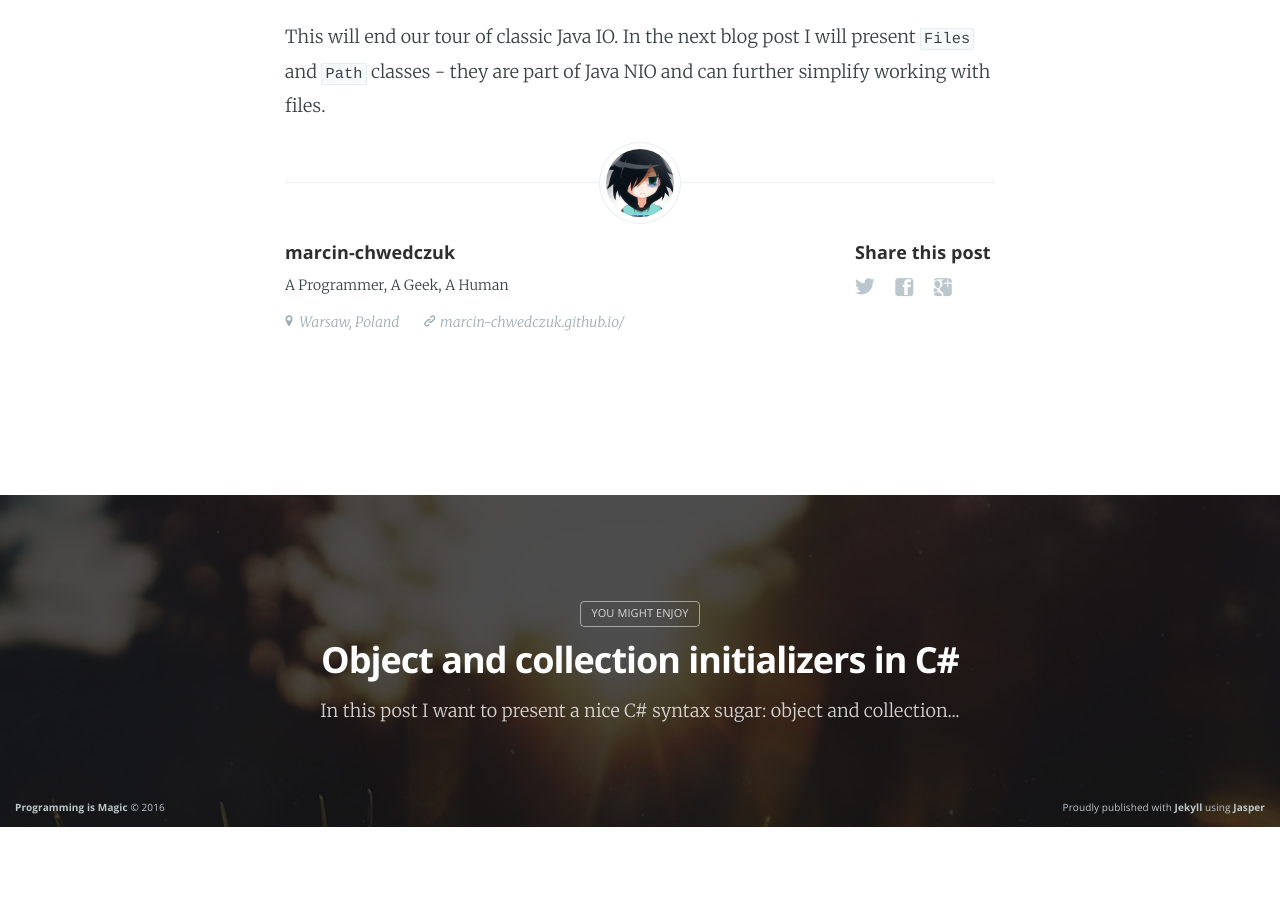
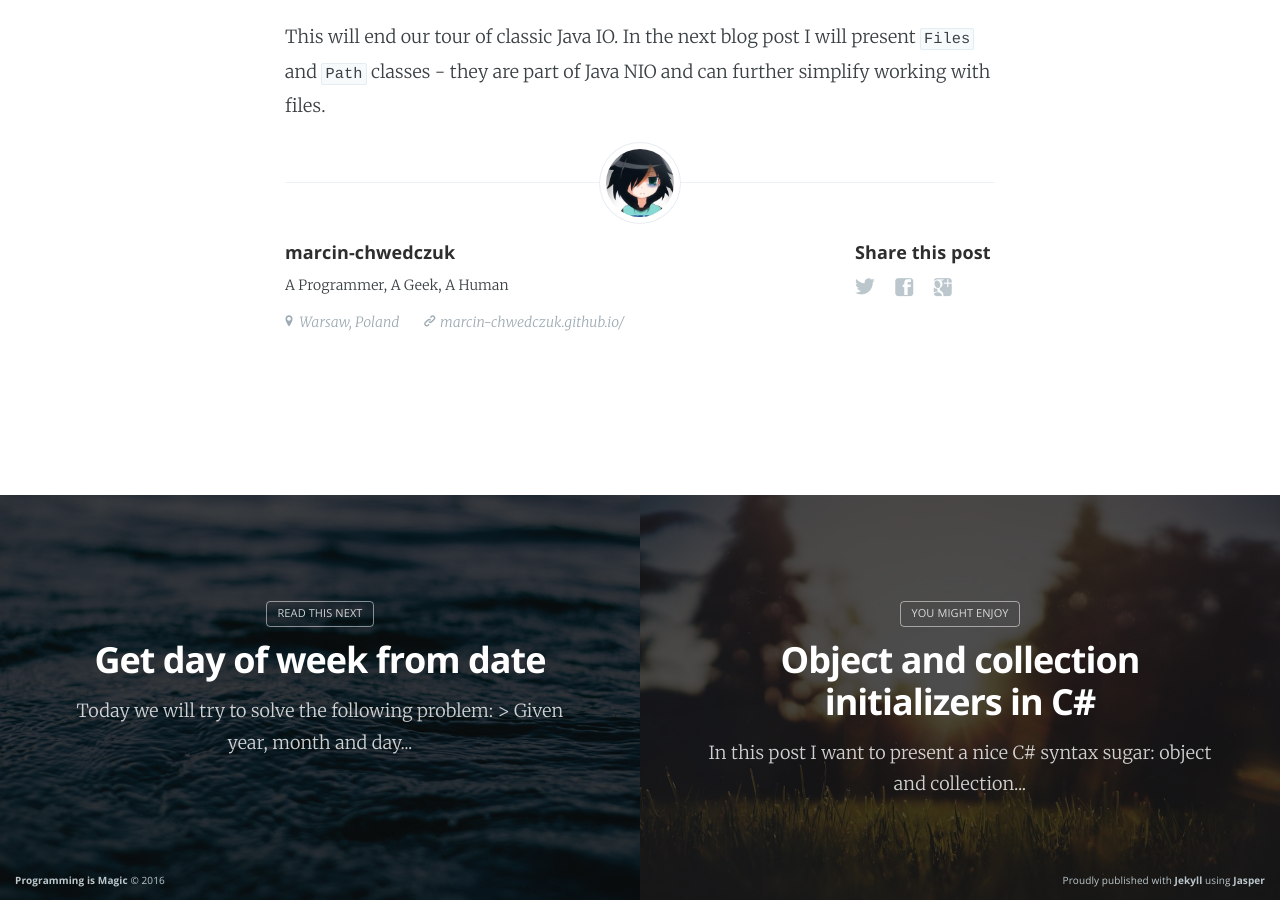
Before and after one commit to marcin-chwedczuk/_blog, a Jekyll site: the page built from _posts/2016-06-13-reading-and-writing-files-in-java.md, in a window 1280 px wide and 900 px high, scrolled down 11553 px. Built offline with Jekyll 4.4.1, drawn with Linux system fonts in a browser that asks for light colours; nearby versions of some CDN libraries; comment, search, counter and statistics services are not loaded; before the commit the page ends 12380 px from its top, so only the background shows below that; some of the changed lines change nothing that is shown.

Commit message:
get day of week from date

```diff
--- a/_includes/navigation.html
+++ b/_includes/navigation.html
@@ -11,9 +11,10 @@
         <li class="nav-javascript {% if page.url contains 'javascript' %} nav-current{% endif %}" role="presentation"><a href="{{ site.baseurl }}tag/javascript">JavaScript</a></li>
         <li class="nav-speeches {% if page.url contains 'java' %} nav-current{% endif %}" role="presentation"><a href="{{ site.baseurl }}tag/java">Java</a></li>
 
-        <!-- no C# posts right now
         <li class="nav-fiction {% if page.url contains 'csharp' %} nav-current{% endif %}" role="presentation"><a href="{{ site.baseurl }}tag/csharp">C#</a></li>
-        -->
+
+        <li class="nav-fiction {% if page.url contains 'algorithms' %} nav-current{% endif %}" role="presentation"><a href="{{ site.baseurl }}tag/algorithms">C#</a></li>
+
 
         <li class="nav-author {% if page.current == 'author' %} nav-current{% endif %}" role="presentation">
             <a href="{{ site.baseurl }}author/mc">Author</a>
--- /dev/null
+++ b/_posts/2016-06-15-get-day-of-week-from-date.md
@@ -0,0 +1,341 @@
+---
+layout: post
+cover: 'assets/images/cover7.jpg'
+title: Get day of week from date
+date:   2016-06-15 00:00:00
+tags: java algorithms
+subclass: 'post tag-test tag-content'
+categories: 'mc'
+navigation: True
+logo: 'assets/images/home.png'
+---
+
+Today we will try to solve the following problem:
+
+> Given year, month and day tell what day of week it is (Sunday, Monday etc.).
+>
+> INPUT: Three numbers `year`, `month` and `day` representing valid date.
+> `year` must be `> 0`, months and days are numbered from 1.
+> For example 3 January 2016 will be represented by `year = 2016`, `month = 1` and `day = 3`.
+>
+> OUTPUT: A single number that represents day of week, we assume that `0` will represent
+> Sunday, `1` Monday, `2` Tuesday, ..., `6` Saturday.
+
+We will start by solving simpler problem:
+
+> Assume that you know what day of week is 31th December of previous year.
+> Given day and month in current year tell what day of week it is.
+
+Formula to solve this problem is simple:
+{% highlight no-highlight %}
+day_of_week = (
+        day_of_week_31_dec_prev_year +
+        number_of_days_since_year_start(month, day)
+        ) % 7
+{% endhighlight %}
+Only tricky part is that `number_of_days_since_year_start(month, day)` must take into
+account leap years.
+
+Testing for [leap years is easy](https://en.wikipedia.org/wiki/Leap_year#Algorithm):
+{% highlight java %}
+boolean isLeap(int year) {
+    return (year % 4 == 0 && year % 100 != 0) || (year % 400 == 0);
+}
+{% endhighlight %}
+
+Now we can write `number_of_days_since_year_start` function:
+{% highlight java %}
+int numberOfDaysSinceYearStart(int year, int month, int day) {
+    // (1) number of days in months:
+    // [31, 28, 31, 30, 31, 30, 31, 31, 30, 31, 30, 31]
+
+    // days[month-1] - number of days in year
+    //                 before month first day.
+    //
+    // This can be computed using (1).
+    // We don't take into account leap years.
+    int[] days = { 0, 31, 59, 90, 120, 151,
+                   181, 212, 243, 273, 304, 334 };
+
+    int result = days[month-1] + day;
+
+    if (month > 2) {
+        // add February 29th for leap years
+        result += isLeap(year) ? 1 : 0;
+    }
+
+    return result;
+}
+{% endhighlight %}
+And finally we may implement `day_of_week` function:
+{% highlight java %}
+int dayOfWeek(
+    int dayOfWeek31DecPrevYear,
+    int year, int month, int day)
+{
+    return (
+        dayOfWeek31DecPrevYear +
+        numberOfDaysSinceYearStart(year, month, day)
+    ) % 7;
+}
+{% endhighlight %}
+Let's test it:
+{% highlight java %}
+// 31 December 2015 is Thursday (= 4)
+> dayOfWeek(4, 2016, 6, 15)
+3 // Wednesday OK
+> dayOfWeek(4, 2016, 9, 13)
+2 // Tuesday OK
+{% endhighlight %}
+Looks like it works, so now we may return to our original problem.
+
+Let's start with
+[this Wikipedia article](https://en.wikipedia.org/wiki/Determination_of_the_day_of_the_week)
+which tell us that 1 January 0001 is a Monday. But for us it will be more convenient to count days
+not from 1 January of given year but from 31 December of the previous year.
+It is interesting that
+there is no year 0000, year that precedes year 0001 or 1 AD is 1 BC (or in other words
+years are intervals not points). To sum up we start counting days
+from 31 December 1 BC.
+
+We already have function that returns day of week if we know day of week of 31 December
+of the previous year. We can find out day of week of any date using formula:
+{% highlight no-highlight %}
+day_of_week_31_dec_1bc = 0; // Sunday
+
+day_of_week_31_dec_prev_year = (
+        day_of_week_31_dec_1bc +
+        number_of_days_in_years(year-1)
+) % 7;
+
+day_of_week = dayOfWeek(
+        day_of_week_31_dec_prev_year,
+        year, month, day);
+{% endhighlight %}
+
+Let's start by implementing `number_of_days_in_years(year)` function that will return
+number of days since 31 December 1 BC up to 31 December of given `year`:
+{% highlight java %}
+int numberOfDaysInYears(int year) {
+    int normalDays = 365 * year;
+
+    // number of leap years = number of leap days
+    int leapDays = year/4 - year/100 + year/400;
+
+    return normalDays+leapDays;
+}
+{% endhighlight %}
+To count number of leap years I used [inclusion-exclusion principle](https://en.wikipedia.org/wiki/Inclusion–exclusion_principle).
+
+And finally we may implement our `day_of_week` routine:
+{% highlight java %}
+int dayOfWeek(int year, int month, int day) {
+    int dayOfWeek31Dec1BC = 0; // Sunday
+
+    int dayOfWeek31DecPrevYear = (
+            dayOfWeek31Dec1BC +
+            numberOfDaysInYears(year-1)
+    ) % 7;
+
+    int result = dayOfWeek(
+            dayOfWeek31DecPrevYear,
+            year, month, day);
+
+    return result;
+}
+{% endhighlight %}
+Now we may test it but we must be careful here. Our routine returns day of week
+using Gregorian calendar that was introduced in 1582 AD (or later depending on country).
+If we want to test it
+in Java we should avoid using `GregorianCalendar` class since it will switch to
+Julian calendar mode for years before 1582 AD. More informations on this
+subject can be found in this [Stackoverflow question](http://stackoverflow.com/questions/23975205/why-does-converting-java-dates-before-1582-to-localdate-with-instant-give-a-diff).
+To avoid problems we will use `LocalDate` class
+that always uses Gregorian calendar:
+{% highlight java %}
+Random r = new Random();
+int[] days = {31, 28, 31, 30, 31, 30, 31, 31, 30, 31, 30, 31};
+
+for (int i = 0; i < 1000; i++) {
+    int year = 1 + r.nextInt(13000);
+
+    for (int m = 1; m <= 12; m++) {
+        for (int d = 1; d <= days[m-1]; d++) {
+            int actual = dayOfWeek(year, m, d);
+            int expected = LocalDate.of(year, m, d)
+                        .getDayOfWeek()
+                        .getValue() % 7;
+
+            if (actual != expected)
+                throw new RuntimeException(String.format(
+                        "failed for yyyy-mm-dd: %d-%d-%d, " +
+                        "expected: %d, actual: %d.",
+                        year, m, d, expected, actual));
+        }
+    }
+}
+{% endhighlight %}
+Our curde testing function returns without throwing any exceptions, so we may
+rest assured that our function works.
+
+#### Tomohiko Sakamoto algorithm
+
+Before we end this post let's challenge ourselves one more time.
+Here is Tomohiko Sakamoto algorithm for computing day of week:
+{% highlight java %}
+int dayOfWeek2(int y, int m, int d)
+{
+    int t[] = {0, 3, 2, 5, 0, 3, 5, 1, 4, 6, 2, 4};
+    y -= (m < 3) ? 1 : 0;
+    return (y + y/4 - y/100 + y/400 + t[m-1] + d) % 7;
+}
+{% endhighlight %}
+With our newly gained knowledge about computing day of week let's find out
+how it works!
+
+The main idea behind the algorithm is to compute day of week from 31 December of the previous
+year for January and February (just as we do in our algorithm) and to compute day of week
+for all other months from 31 December of the **current** year. This greatly simplifies dealing
+with leap years.
+![Computing day of week from beginning or from ending of the year](assets/images/2016-06-15/compute_from.svg)
+
+To compute day of week from year end we will do as follows: say we want to know day of week
+for 7 April 2016. We know that 31 December 2016 is Saturday. Next we must get day of week
+for last day of month that precedes April, in other words we must find out day of week for 31 March
+(that's Thursday).
+Then we just add days and take rest modulo seven and we are done: 7 April is Thursday too.
+This is illustrated on image below:
+![Computing day of week backwards example](assets/images/2016-06-15/backwards.svg)
+
+To compute day of week for last day of prev month we will use formula:
+{% highlight no-highlight %}
+// DOW = day of week
+dow_last_day_of_prev_month = (
+    dow_last_day_of_year -
+    number_of_days_from_prev_month_last_day_to_end_of_year
+    ) % 7;
+{% endhighlight %}
+Notice that we are *subtracting* two values modulo seven to move backwards.
+Unfortunately in Java modulo can return negative values when used with negative numbers e.g.
+{% highlight Java %}
+> -32 % 7
+-4
+{% endhighlight %}
+To solve this problem we will use simple fact from
+[modular arithmetic](https://en.wikipedia.org/wiki/Modular_arithmetic):
+{% highlight no-highlight %}
+(a - b) % 7 = (a + (7 - (b%7))) % 7
+notice that (7 - (b%7)) cannot be negative
+because 0 <= (b%7) < 7
+
+for example:
+(5 - 3) % 7 = 2 % 7 = 2
+(5 + (7 - (3%7)) % 7 = (5 + (7 - 3)) % 7 =
+        = (5 + 4) % 7 = 9 % 7 = 2
+{% endhighlight %}
+Now we will be guaranteed to get a number that represents valid day of week.
+
+Full algorithm looks like this:
+{% highlight Java %}
+int dayOfWeekBackwards(
+        int dayOfWeek31DecCurrYear, int year, int month, int day)
+{
+// number of days from last day of previous month to the year end
+// int[] daysToEndOfTheYear =
+//    { 365, 334, 306, 275, 245, 214, 184, 153, 122, 92, 61, 31 };
+
+    // notice: we use our modulo formula here
+    // days[i] = 7-(daysToTheEndOfTheYear[i]%7)
+    // thanks to this we may write later
+    // (lastDay + days[i]) % 7 instead of
+    // (lastDay - daysToEndOfTheYear[i]) % 7
+    int[] days = { 6, 2, 2, 5, 0, 3, 5, 1, 4, 6, 2, 4 };
+    int delta = days[month-1];
+
+    if (month <= 2) {
+        // for leap years in Jan or Feb
+        // there is one more day to year end
+
+        // again we add to avoid subtraction
+        // (x - 1) % 7 == (x + 6) % 7
+        delta += isLeap(year) ? 6 : 0;
+    }
+
+    int dayOfWeekLastDayPrevMonth =
+        (dayOfWeek31DecCurrYear + delta) % 7;
+
+    return (dayOfWeekLastDayPrevMonth + day) % 7;
+}
+{% endhighlight %}
+
+Now we can combine our forward and backward approaches to create one simple algorithm:
+{% highlight Java %}
+int dayOfWeekComb(int y, int m, int d) {
+    int dayOfWeekDec31 = (m <= 2)
+            // count from prev year
+            ? numberOfDaysInYears(y-1)
+            // count from end of curr year
+            : numberOfDaysInYears(y);
+
+    // number of days -> day of week
+    dayOfWeekDec31 = dayOfWeekDec31 % 7;
+
+    // 0,31 - comes from our first algorithm
+    // rest of values comes from backward algorithm
+    int[] days = { 0, 31,  2, 5, 0, 3, 5, 1, 4, 6, 2, 4 };
+
+    int dayOfWeekPrevMonthLastDay =
+        (dayOfWeekDec31 + days[m-1]) % 7;
+
+    return (dayOfWeekPrevMonthLastDay + d) % 7;
+}
+{% endhighlight %}
+Before we end let's try to use refactoring to simplify code further.
+Let's start with statement:
+{% highlight java %}
+int dayOfWeekDec31 = (m <= 2)
+        // count from prev year
+        ? numberOfDaysInYears(y-1)
+        // count from end of curr year
+        : numberOfDaysInYears(y);
+{% endhighlight %}
+Since this is the only place that use `y` we can refactor this code into:
+{% highlight java %}
+y -= (m <= 2) ? 1 : 0;
+int dayOfWeekDec31 = numberOfDaysInYears(y);
+{% endhighlight %}
+Then we can inline `numberOfDaysInYears` function:
+{% highlight java %}
+y -= (m <= 2) ? 1 : 0;
+int dayOfWeekDec31 = 365*y + y/4 - y/100 + y/400;
+
+dayOfWeekDec31 = dayOfWeekDec31 % 7;
+{% endhighlight %}
+Next since `365*y % 7 == 1*y % 7` and `(a + b) % 7 == (a % 7 + b % 7) % 7` we can
+simplify further:
+{% highlight java %}
+int dayOfWeekComb(int y, int m, int d) {
+    y -= (m <= 2) ? 1 : 0;
+    int dayOfWeekDec31 = (y + y/4 - y/100 + y/400) % 7;
+
+    int[] days = { 0, 31,  2, 5, 0, 3, 5, 1, 4, 6, 2, 4 };
+
+    int dayOfWeekPrevMonthLastDay =
+        (dayOfWeekDec31 + days[m-1]) % 7;
+
+    return (dayOfWeekPrevMonthLastDay + d) % 7;
+}
+{% endhighlight %}
+Finally because `31 % 7 == 3`, and combining all additions into single expression we get:
+{% highlight java %}
+int dayOfWeekComb(int y, int m, int d) {
+    int[] days = { 0, 3,  2, 5, 0, 3, 5, 1, 4, 6, 2, 4 };
+
+    y -= (m <= 2) ? 1 : 0;
+    return (y + y/4 - y/100 + y/400 + days[m-1] + d) % 7;
+}
+{% endhighlight %}
+which is exactly Tomohiko Sakamoto algorithm.
+
+Wow! This post turned out to be rather lengthy,
+if you are still with me thank you for your effort and hard work!
```
Also changed, not shown: assets/images/2016-06-15/backwards.svg (added), assets/images/2016-06-15/compute_from.svg (added).
